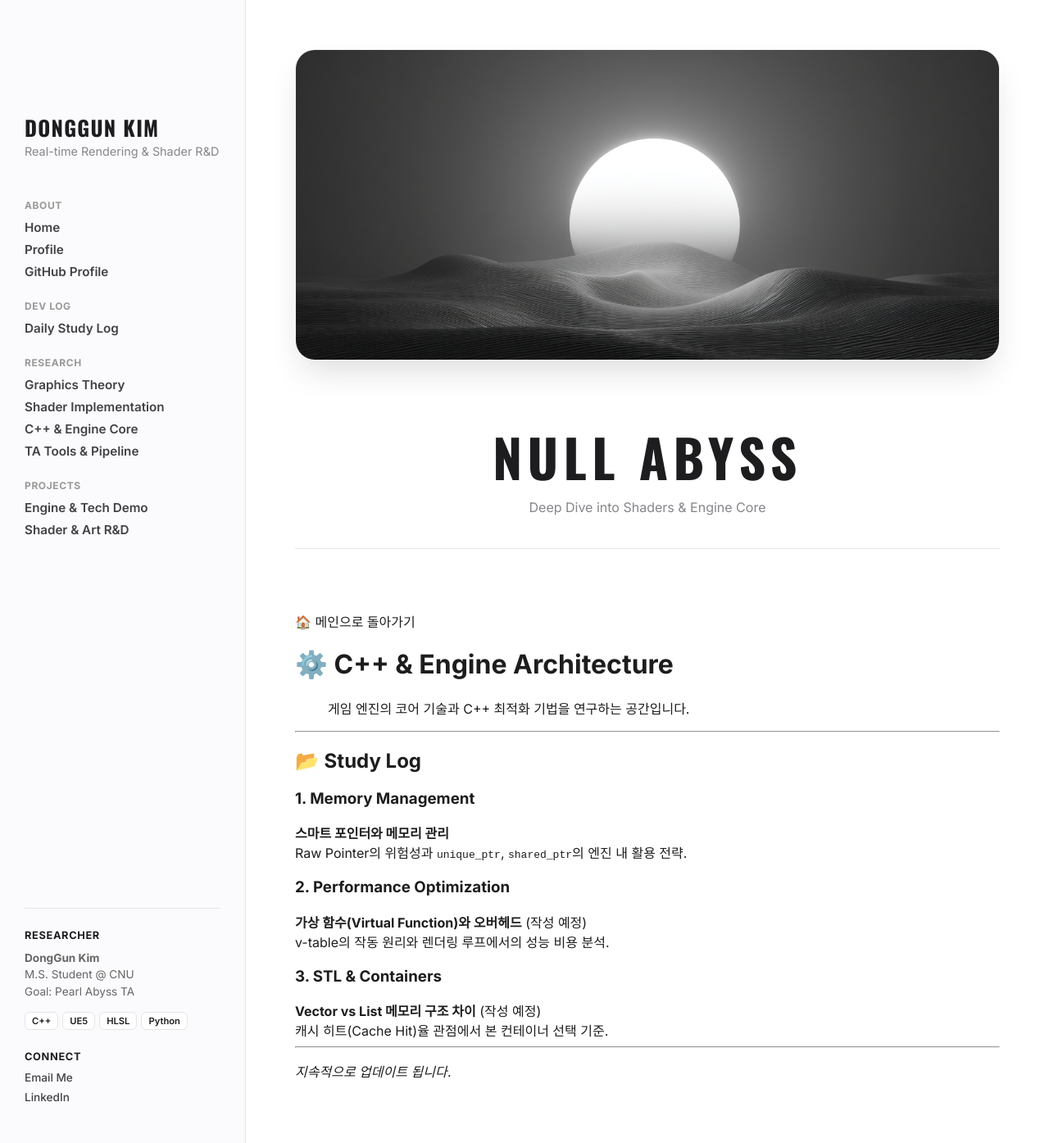
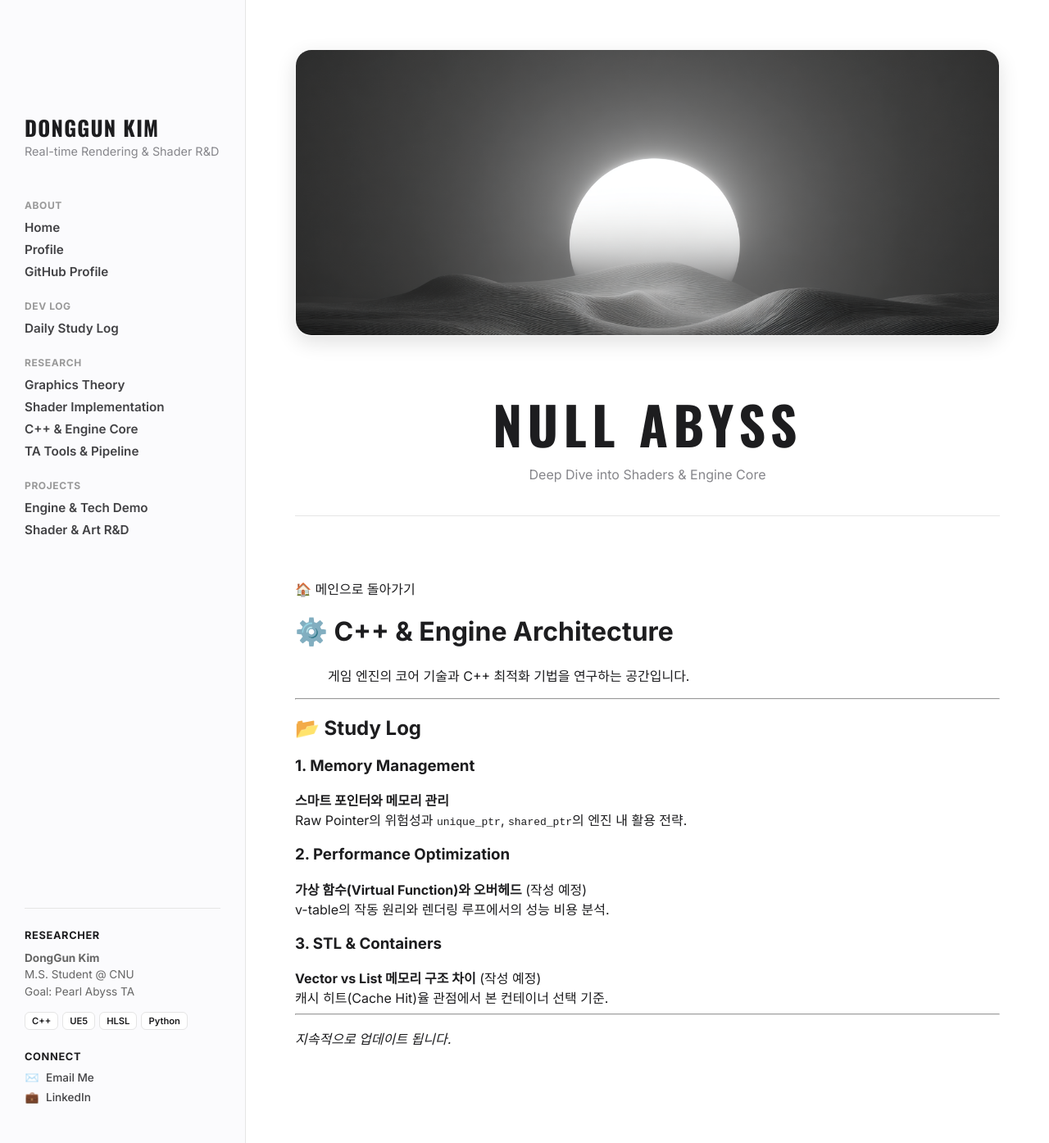
Before and after one commit to KimDongGun324/kimdonggun324.github.io, a Jekyll site: the page built from 03_Engine_CPP/README.md, in a window 1280 px wide. Shown: the whole page at 82% size. Built offline with Jekyll 4.4.1, drawn with Linux system fonts in a browser that asks for light colours.

Commit message:
Update default.html

```diff
--- a/_layouts/default.html
+++ b/_layouts/default.html
@@ -52,10 +52,7 @@
       font-family: 'Oswald', sans-serif; font-size: 1.6em; color: #1d1d1f;
       margin: 0 0 5px 0; letter-spacing: 0.05em; line-height: 1.2;
     }
-    .sidebar-desc {
-      font-size: 0.9em; color: var(--text-secondary); margin-bottom: 50px; font-weight: 400; margin-top:0;
-      white-space: nowrap;
-    }
+    .sidebar-desc { font-size: 0.9em; color: var(--text-secondary); margin-bottom: 50px; font-weight: 400; margin-top:0; white-space: nowrap; }
 
     .nav-group { margin-bottom: 25px; }
     .nav-header {
@@ -93,32 +90,32 @@
       display: flex; flex-direction: column;
     }
 
-/* ⭐️ 메인 배너 스타일 (애플 스타일로 복구) */
+    /* ⭐️ 메인 배너 스타일 (애플 스타일 + 위치 조절) */
     .main-banner {
-      width: 100%; /* 컨텐츠 폭에 맞춤 */
-      height: 380px; /* 높이는 시원하게 유지 */
-      margin-bottom: 50px;
-
-      border-radius: 24px; /* 둥근 모서리 (애플 감성 핵심) */
+      width: 100%;
+      height: 350px;
+      margin-bottom: 40px;
+      border-radius: 20px;
       overflow: hidden;
-
-      /* 부드러운 그림자로 떠 있는 느낌 */
-      box-shadow: 0 20px 40px -10px rgba(0,0,0,0.15);
-      border: 1px solid rgba(0,0,0,0.05); /* 아주 연한 테두리 */
+      box-shadow: var(--hover-shadow);
       flex-shrink: 0;
+      border: 1px solid rgba(0,0,0,0.02);
     }
 
     .main-banner img {
       width: 100%;
       height: 100%;
       object-fit: cover;
-      object-position: center; /* 중앙 정렬 */
-      transition: transform 0.5s ease; /* 마우스 올렸을 때 효과 준비 */
-    }
 
-    /* (선택) 배너에 마우스 올리면 살짝 확대되는 효과 */
-    .main-banner:hover img {
-      transform: scale(1.03);
+      /* 👇 여기서 이미지 위치를 조절하세요! */
+      /* center center: 정중앙 (기본) */
+      /* center top: 이미지의 윗부분을 보여줌 */
+      /* center bottom: 이미지의 아랫부분을 보여줌 */
+      /* 50% 20%: 가로는 중앙, 세로는 위에서 20% 지점 */
+
+      object-position: 50% 20%; /* <--- 이 값을 바꾸시면 됩니다 */
+
+      transition: transform 0.5s ease;
     }
 
     .main-header {
@@ -241,8 +238,8 @@
         </div>
         <div style="margin-top: 25px;">
           <div class="profile-header">Connect</div>
-          <a href="mailto:your-email@example.com" class="contact-link">Email Me</a>
-          <a href="#" class="contact-link">LinkedIn</a>
+          <a href="mailto:your-email@example.com" class="contact-link"><span class="icon">✉️</span> Email Me</a>
+          <a href="#" class="contact-link"><span class="icon">💼</span> LinkedIn</a>
         </div>
       </div>
     </aside>
```
